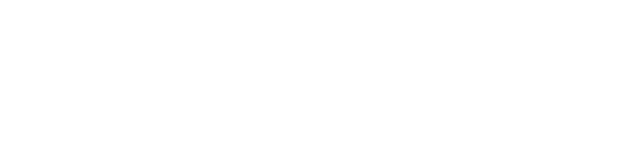
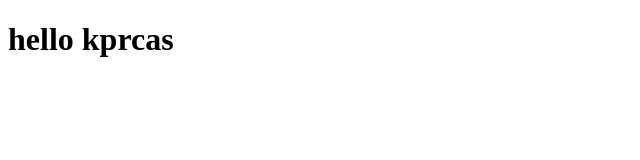
Before and after one commit to malavika092006/-KPRCAS-66, a plain HTML site: page index.html in a window 1280 px wide. Shown: the whole page, without its empty margins (0-640 px from the left). Drawn offline with Linux system fonts and the light colour scheme.

Commit message:
Update index.html

```diff
--- a/index.html
+++ b/index.html
@@ -6,6 +6,6 @@
     <title>Document</title>
 </head>
 <body>
-
+    <h1>hello kprcas<h1></h1>
 </body>
 </html>
```
